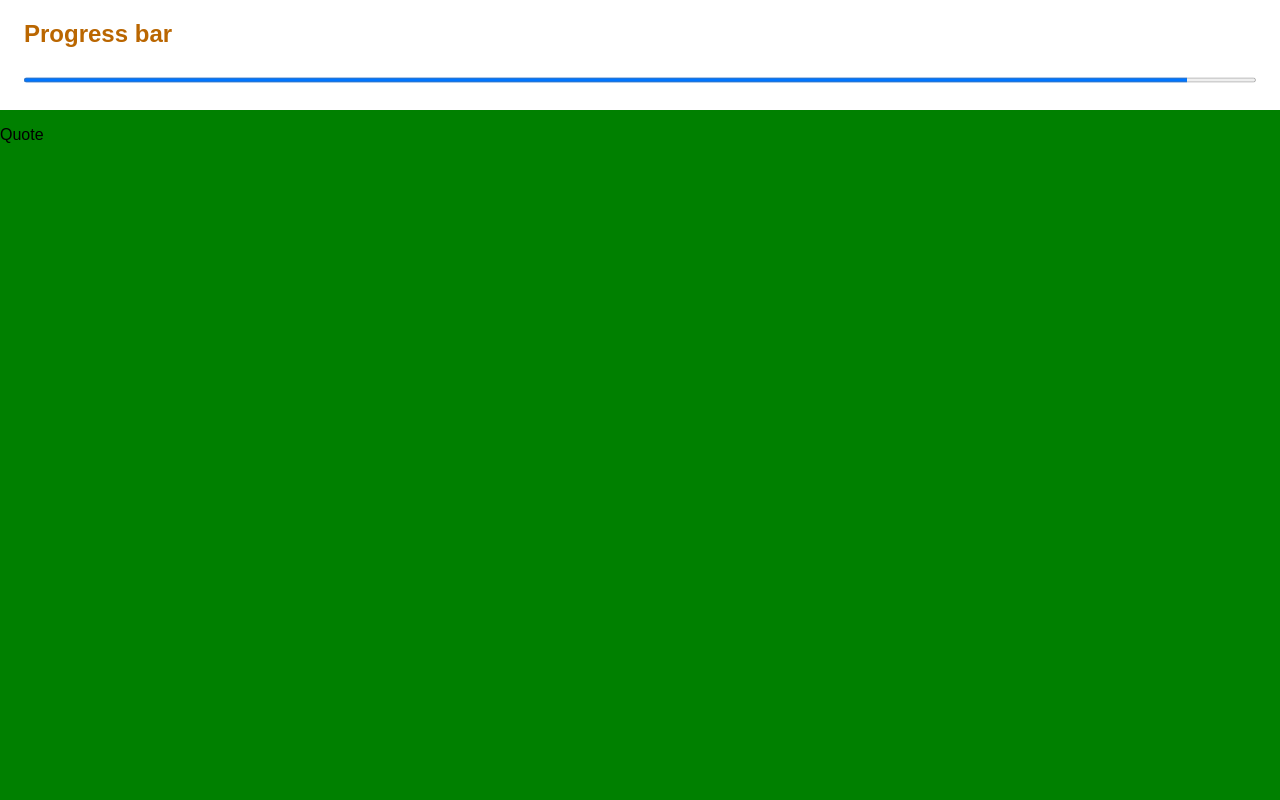
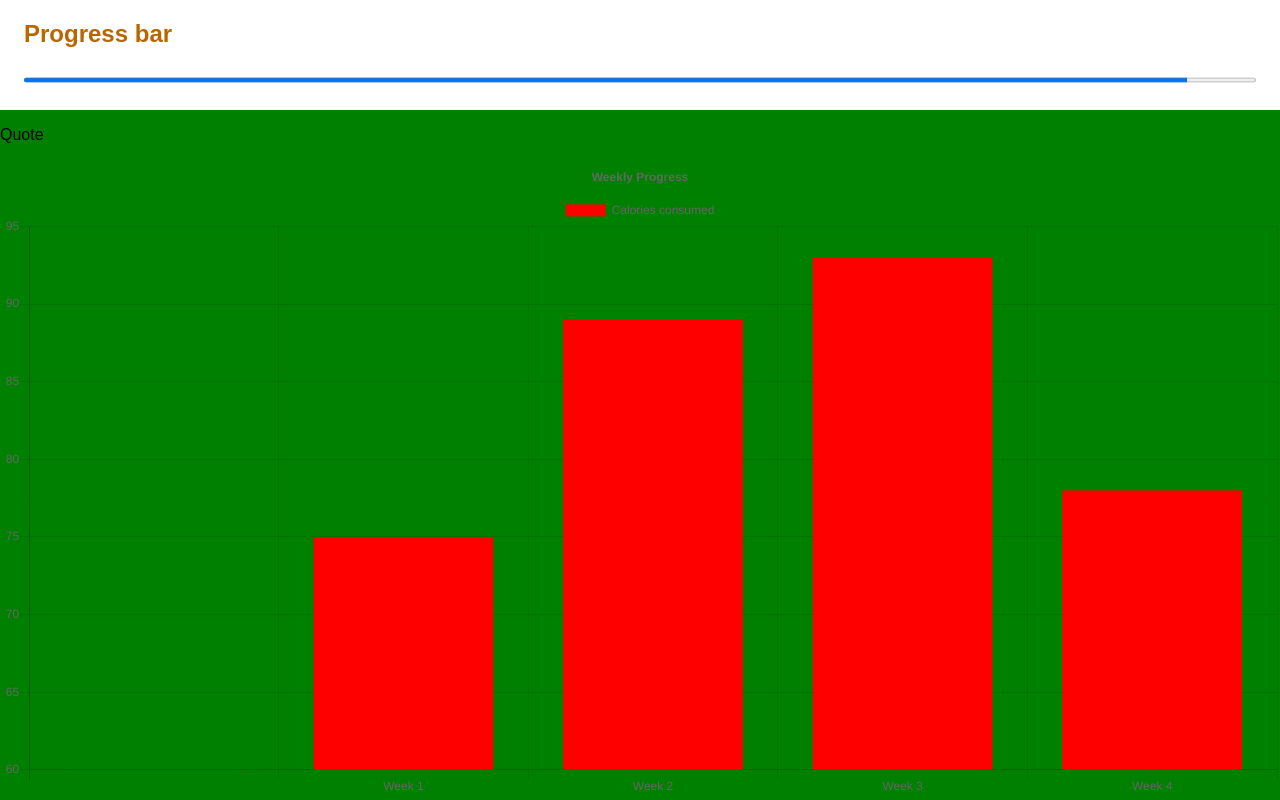
Before and after one commit to robertchrobak/final-project, a React (Create React App) app: page / in a window 1280 px wide. Shown: the part 889-1689 px from the top of the page. Before the commit the page ends 1049 px from the top, so only its background shows below. Built offline with nearby package versions, Linux system fonts and the light colour scheme.

Commit message:
added chart

```diff
--- a/src/components/App.js
+++ b/src/components/App.js
@@ -6,6 +6,7 @@ import HeaderBar from './HeaderBar';
 import MealPlan from './MealPlan';
 import ProgressBar from './ProgressBar';
 import FoodForm from './FoodForm';
+import Chart from "./Chart";
 
 
 class App extends Component {
@@ -33,6 +34,9 @@ class App extends Component {
         <div className="FooterBar">
           <FooterBar />
         </div>
+        <div>
+          <Chart className="Chart"/>
+        </div>
 
       </div>
     );
--- /dev/null
+++ b/src/components/Chart.js
@@ -0,0 +1,46 @@
+import React, {Component} from 'react';
+import {Bar} from 'react-chartjs-2';
+
+//since we have data, we're going to need it in a state
+class Chart extends Component{
+constructor(props){
+  super(props);
+  this.state = {
+    chartData:{
+      labels: ['', 'Week 1', 'Week 2', 'Week 3', 'Week 4'],
+      datasets:[
+        {
+          label: 'Calories consumed',
+          data:[
+            60 ,
+            75 ,
+            89,
+            93,
+            78
+          ],
+          backgroundColor: ['red','red', 'red', 'red', 'red']
+        }
+      ]
+    }
+  }
+}
+
+  render () {
+    return (
+      <div className="chart">
+        <Bar
+          data={this.state.chartData} //calling the data that's in the state
+          options={{
+          title: {
+            display: true,
+            text: 'Weekly Progress'
+          },
+
+          }}
+        />
+      </div>
+    )
+  }
+}
+
+export default Chart;
```
